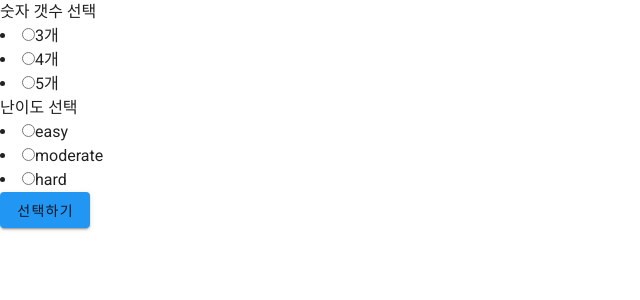
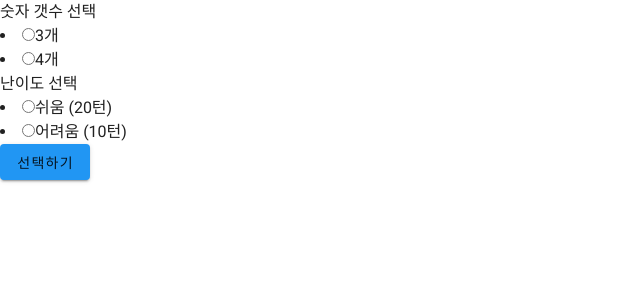
Before and after one commit to baseballGameKDT/BaseballGame, a Vue app in the folder Vue/frontend/: page /game-level-page in a window 1280 px wide. Shown: the top 300 px of the page, without its empty margins (0-640 px from the left). Built offline with nearby package versions, Linux system fonts and the light colour scheme.

Commit message:
update: [김학규] 숫자 5개, 5턴 옵션 삭제 [VBG-1]

```diff
--- a/Vue/frontend/src/components/game/GameLevelComponent.vue
+++ b/Vue/frontend/src/components/game/GameLevelComponent.vue
@@ -8,18 +8,12 @@
             <li>
                 <label><input type="radio" name="numberCount" @change="selectNumberCount($event)" value="4">4개</label>
             </li>
-            <li>
-                <label><input type="radio" name="numberCount" @change="selectNumberCount($event)" value="5">5개</label>
-            </li>
             <legend>난이도 선택</legend>
             <li>
-                <label><input type="radio" name="level" @change="selectLevel($event)" value="20">easy</label>
+                <label><input type="radio" name="level" @change="selectLevel($event)" value="20">쉬움 (20턴)</label>
             </li>
             <li>
-                <label><input type="radio" name="level" @change="selectLevel($event)" value="10">moderate</label>
-            </li>
-            <li>
-                <label><input type="radio" name="level" @change="selectLevel($event)" value="5">hard</label>
+                <label><input type="radio" name="level" @change="selectLevel($event)" value="10">어려움 (10턴)</label>
             </li>
             <v-btn color="blue" type="submit">선택하기</v-btn>
         </form>
```
